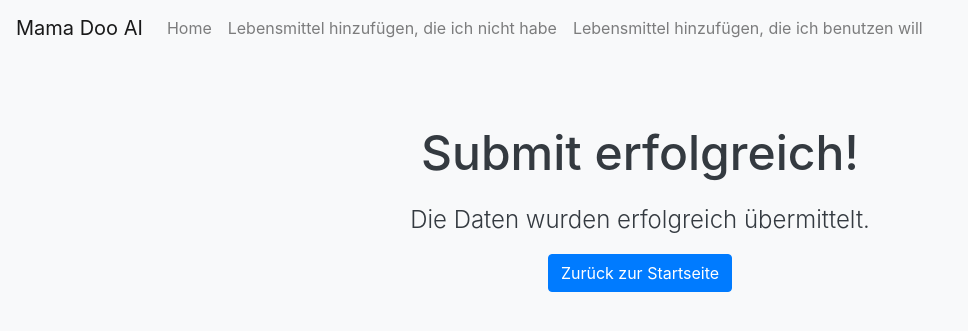
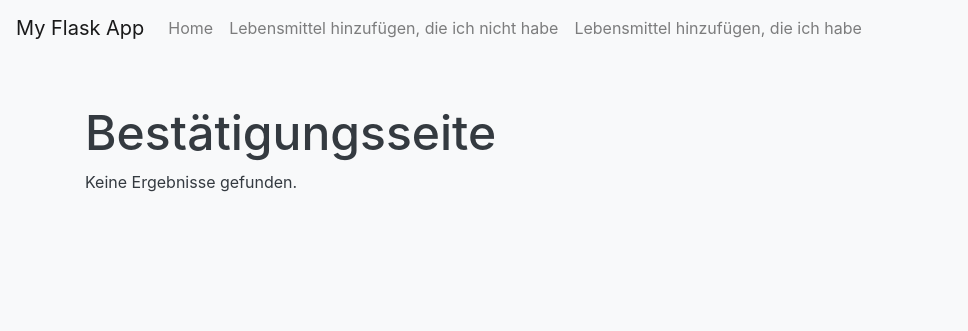
Before and after one commit to Jannis241/MamaDoo, a Flask app: template Mama-Doo-AI/webseite/templates/submit.html in a window 1280 px wide. Shown: the top 331 px of the page, without its empty margins (0-968 px from the left). Run offline with Flask 3, Linux system fonts and the light colour scheme; the template is opened without the code that fills it, so the values that code supplies are empty; parts of the project's set-up code (start-up, migrations or seed data) failed here and were passed over; some libraries are stand-ins or nearby versions.

Commit message:
automatic python commit

```diff
--- a/Mama-Doo-AI/webseite/templates/submit.html
+++ b/Mama-Doo-AI/webseite/templates/submit.html
@@ -5,11 +5,11 @@
     <meta name="viewport" content="width=device-width, initial-scale=1, shrink-to-fit=no">
     <link href="https://stackpath.bootstrapcdn.com/bootstrap/4.5.2/css/bootstrap.min.css" rel="stylesheet">
     <link href="{{ url_for('static', filename='styles.css') }}" rel="stylesheet">
-    <title>Submit Confirmation</title>
+    <title>Bestätigungsseite</title>
 </head>
 <body>
     <nav class="navbar navbar-expand-lg navbar-light bg-light">
-        <a class="navbar-brand" href="#">Mama Doo AI</a>
+        <a class="navbar-brand" href="#">My Flask App</a>
         <button class="navbar-toggler" type="button" data-toggle="collapse" data-target="#navbarNav" aria-controls="navbarNav" aria-expanded="false" aria-label="Toggle navigation">
             <span class="navbar-toggler-icon"></span>
         </button>
@@ -22,20 +22,39 @@
                     <a class="nav-link" href="/add-food-not-have">Lebensmittel hinzufügen, die ich nicht habe</a>
                 </li>
                 <li class="nav-item">
-                    <a class="nav-link" href="/add-food-have">Lebensmittel hinzufügen, die ich benutzen will</a>
+                    <a class="nav-link" href="/add-food-have">Lebensmittel hinzufügen, die ich habe</a>
                 </li>
             </ul>
         </div>
     </nav>
+
     <div class="container mt-5">
-        <div class="row">
-            <div class="col-md-12 text-center">
-                <h1>Submit erfolgreich!</h1>
-                <p class="lead">Die Daten wurden erfolgreich übermittelt.</p>
-                <a href="/" class="btn btn-primary">Zurück zur Startseite</a>
+        <h1>Bestätigungsseite</h1>
+        {% if results %}
+            <div class="row">
+                {% for gericht in results %}
+                    <div class="col-md-4">
+                        <div class="card mb-4">
+                            <div class="card-body">
+                                <h5 class="card-title">{{ gericht.name }}</h5>
+                                <p class="card-text"><strong>Bewertung:</strong> {{ gericht.rating }}</p>
+                                <p class="card-text"><strong>Sättigung:</strong> {{ gericht.satt }}</p>
+                                <p class="card-text"><strong>Schwierigkeit:</strong> {{ gericht.difficulty }}</p>
+                                <p class="card-text"><strong>Zutaten:</strong> {{ gericht.zutaten.name|join(', ') }}</p>
+                                <p class="card-text"><strong>Wann:</strong> {{ gericht.wann }}</p>
+                                <p class="card-text"><strong>Thermomix:</strong> {{ gericht.thermomix }}</p>
+                                <p class="card-text"><strong>Mama benötigt:</strong> {{ gericht.mamaBenötigt }}</p>
+                                <p class="card-text"><strong>Extra Info:</strong> {{ gericht.extraInfo }}</p>
+                            </div>
+                        </div>
+                    </div>
+                {% endfor %}
             </div>
-        </div>
+        {% else %}
+            <p>Keine Ergebnisse gefunden.</p>
+        {% endif %}
     </div>
+
     <script src="https://code.jquery.com/jquery-3.5.1.slim.min.js"></script>
     <script src="https://cdn.jsdelivr.net/npm/@popperjs/core@2.9.2/dist/umd/popper.min.js"></script>
     <script src="https://stackpath.bootstrapcdn.com/bootstrap/4.5.2/js/bootstrap.min.js"></script>
--- a/Mama-Doo-AI/webseite/webseiteManager.py
+++ b/Mama-Doo-AI/webseite/webseiteManager.py
@@ -11,6 +11,7 @@ app.secret_key = 'your_secret_key'  # Für Flash-Messages erforderlich
 
 foods_have = []
 foods_not_have = []
+results = []
 
 @app.route('/')
 def home():
@@ -62,29 +63,11 @@ def submit():
     foods_have = []
     foods_not_have = []
 
-    # Store results in session for access on the confirmation page
-    # session['results'] = results
-
     return redirect(url_for('confirmation'))
 
 @app.route('/confirmation')
 def confirmation():
-    for gericht in results:
-        name = gericht.name
-        bewertung = gericht.rating
-        sättigung = gericht.satt
-        schwierigkeit = gericht.difficulty
-        zutatenString = ""
-        for zutat in gericht.zutaten:
-            zutatenString += zutat.name +", "
-        zutaten = zutatenString
-        wann = gericht.wann
-        thermomix = gericht.thermomix
-        mama = gericht.mamaBenötigt
-        extraInfo = gericht.extraInfo
-
-
-    return render_template('submit.html')
+    return render_template('submit.html', results=results)
 
 def startApp():
     app.run(debug=True)
```
